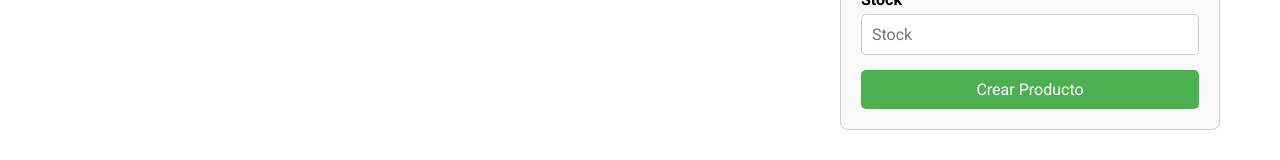
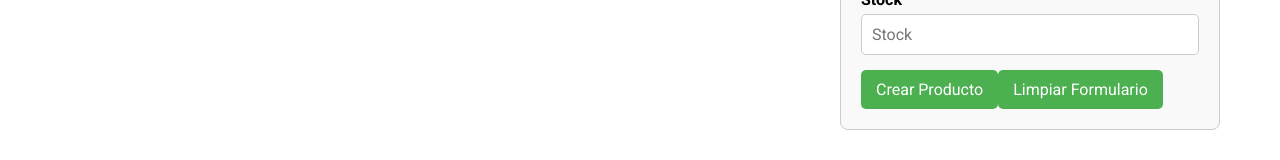
Before and after one commit to FerNoceti/QuickStock, a React (Create React App) app in the folder frontend/: page / in a window 1280 px wide. Shown: the part 380-540 px from the top of the page. Built offline with nearby package versions, Linux system fonts and the light colour scheme; no server answers.

Commit message:
Update ProductForm.js

```diff
--- a/frontend/src/components/ProductForm.js
+++ b/frontend/src/components/ProductForm.js
@@ -27,13 +27,24 @@ const ProductForm = ({ productToEdit, onSubmit }) => {
     e.preventDefault();
     if (productToEdit) {
       updateProduct(product.id, product)
-        .then(onSubmit)
+        .then(() => {
+          onSubmit();
+          setProduct({ name: "", description: "", price: "", stock: "" }); // Limpiar el formulario
+        })
         .catch((err) => console.log(err));
     } else {
       addProduct(product)
-        .then(onSubmit)
+        .then(() => {
+          onSubmit();
+          setProduct({ name: "", description: "", price: "", stock: "" }); // Limpiar el formulario
+        })
         .catch((err) => console.log(err));
     }
+  };
+
+  const handleClear = () => {
+    setProduct({ name: "", description: "", price: "", stock: "" }); // Limpiar el formulario manualmente
+    onSubmit(); // Salir del modo edición
   };
 
   return (
@@ -82,9 +93,14 @@ const ProductForm = ({ productToEdit, onSubmit }) => {
           className="form-input"
         />
       </div>
-      <button type="submit" className="form-button">
-        {productToEdit ? "Actualizar Producto" : "Crear Producto"}
-      </button>
+      <div className="form-actions">
+        <button type="submit" className="form-button">
+          {productToEdit ? "Actualizar Producto" : "Crear Producto"}
+        </button>
+        <button type="button" onClick={handleClear} className="form-button clear-button">
+          Limpiar Formulario
+        </button>
+      </div>
     </form>
   );
 };
```
